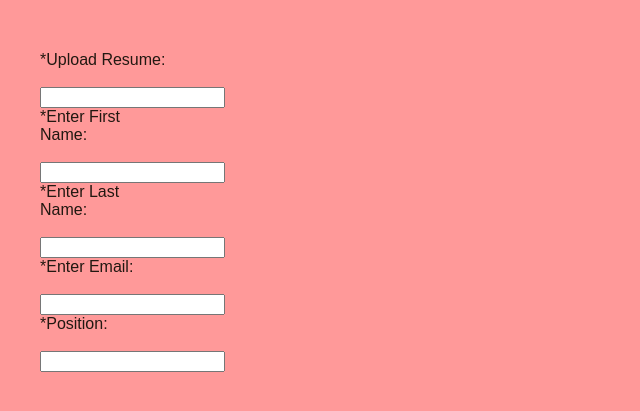
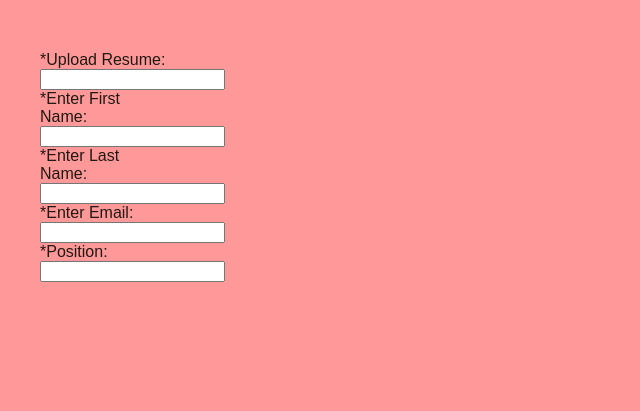
Before and after one commit to Emiller321/internshipITSC, a plain HTML site: page index.html in a window 1280 px wide. Shown: the part 61-472 px from the top of the page, without its empty margins (0-640 px from the left). Drawn offline with Linux system fonts and the light colour scheme.

Commit message:
I got rid of the breaks

```diff
--- a/index.html
+++ b/index.html
@@ -16,20 +16,19 @@
     <body>
         <main>
             <form method = "POST">
-            <label for="resume">*Upload Resume:</label><br>
+            <label for="resume">*Upload Resume:</label>
             <input type= "text" name= "myResume" id="resume">
 
-            <label for= "firstname">*Enter First Name: </label><br>
+            <label for= "firstname">*Enter First Name: </label>
             <input type= "text" name= "myFirstName" id= "firstname">
 
-            <label for= "lastname">*Enter Last Name: </label><br>
+            <label for= "lastname">*Enter Last Name: </label>
             <input type= "text" name= "myLastName" id= "lastname">
 
-
-            <label for= "Email">*Enter Email: </label><br>
+            <label for= "Email">*Enter Email: </label>
             <input type= "text" name= "myEmail" id= "Email">
 
-            <label for= "Position">*Position: </label><br>
+            <label for= "Position">*Position: </label>
             <input type= "text" name= "myPosition" id= "Position">
 
             </form>
```
